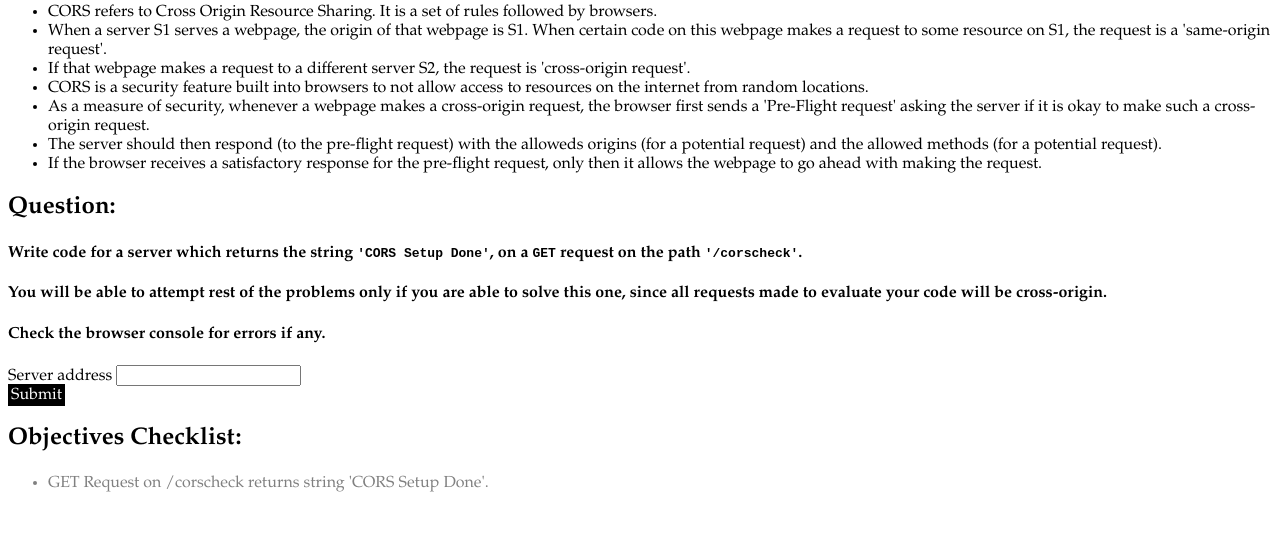
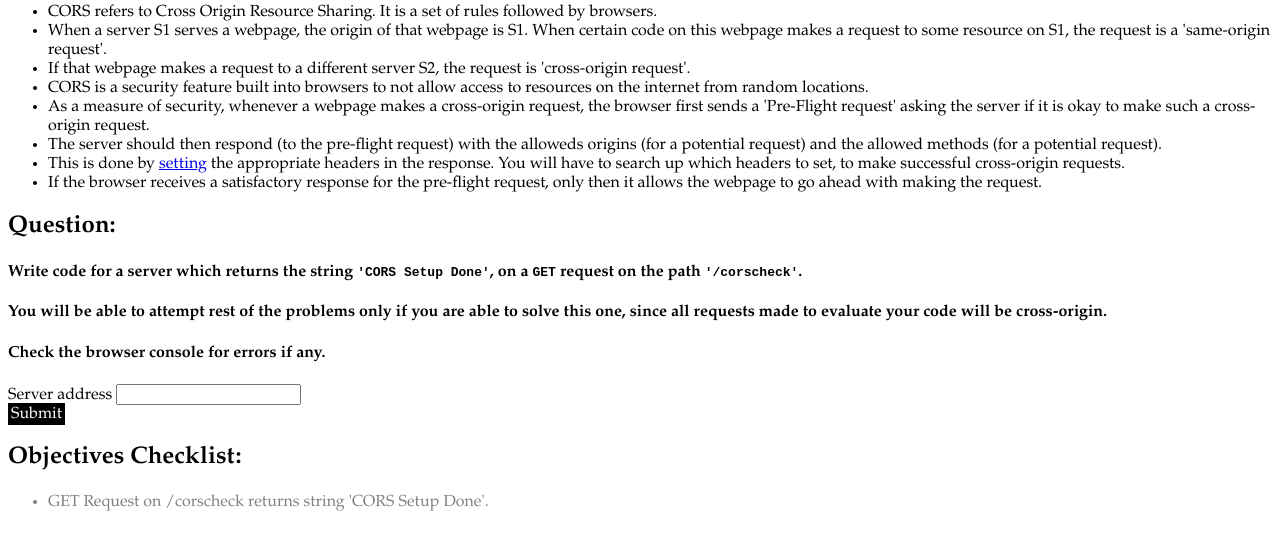
Before and after one commit to priyansh71/ctewebd, a plain HTML site: page page1.html in a window 1280 px wide. Shown: the part 78-628 px from the top of the page. Drawn offline with Linux system fonts and the light colour scheme.

Commit message:
extra link

```diff
--- a/page1.html
+++ b/page1.html
@@ -33,6 +33,7 @@
 	<li>CORS is a security feature built into browsers to not allow access to resources on the internet from random locations.</li>
 	<li>As a measure of security, whenever a webpage makes a cross-origin request, the browser first sends a 'Pre-Flight request' asking the server if it is okay to make such a cross-origin request.</li>
 	<li>The server should then respond (to the pre-flight request) with the alloweds origins (for a potential request) and the allowed methods (for a potential request).</li>
+	<li>This is done by <a href="https://expressjs.com/en/5x/api.html#res.set">setting</a> the appropriate headers in the response. You will have to search up which headers to set, to make successful cross-origin requests.</li>
 	<li>If the browser receives a satisfactory response for the pre-flight request, only then it allows the webpage to go ahead with making the request.</li>
 	</ul>
 	<h2>Question:</h2>
```
